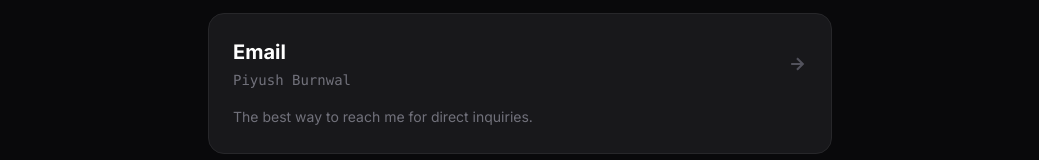
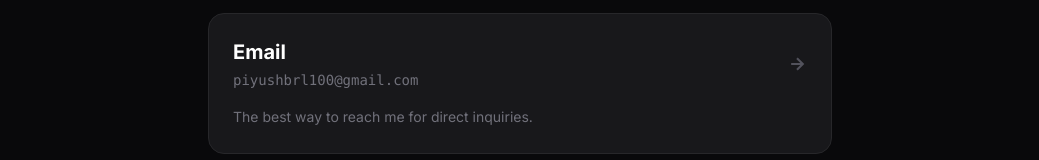
Before and after one commit to piyushbrl69/portfolio, a Next.js app: page /socials in a window 1280 px wide. Shown: the part 737-897 px from the top of the page, without its empty margins (120-1159 px from the left). Built offline with nearby package versions, Linux system fonts and the light colour scheme.

Commit message:
Added google indexing verification

```diff
--- a/app/layout.tsx
+++ b/app/layout.tsx
@@ -6,6 +6,10 @@ export const metadata = {
   title: "Piyush Burnwal | Portfolio",
   description:
     "My personal portfolio highlighting frontend projects built while learning React and Next.js.",
+
+  verification: {
+    google: "tIYX7I7NY-w94obHjXrmnz0acAhZspuEl8FdWhf6bDU",
+  },
 };
 export default function RootLayout({
   children,
--- a/app/socials/page.tsx
+++ b/app/socials/page.tsx
@@ -25,7 +25,7 @@ export default function Socials() {
     },
     {
       name: "Email",
-      username: "Piyush Burnwal",
+      username: "piyushbrl100@gmail.com",
       url: "piyushbrl100@gmail.com",
       color: "hover:text-emerald-400",
       description: "The best way to reach me for direct inquiries.",
```
